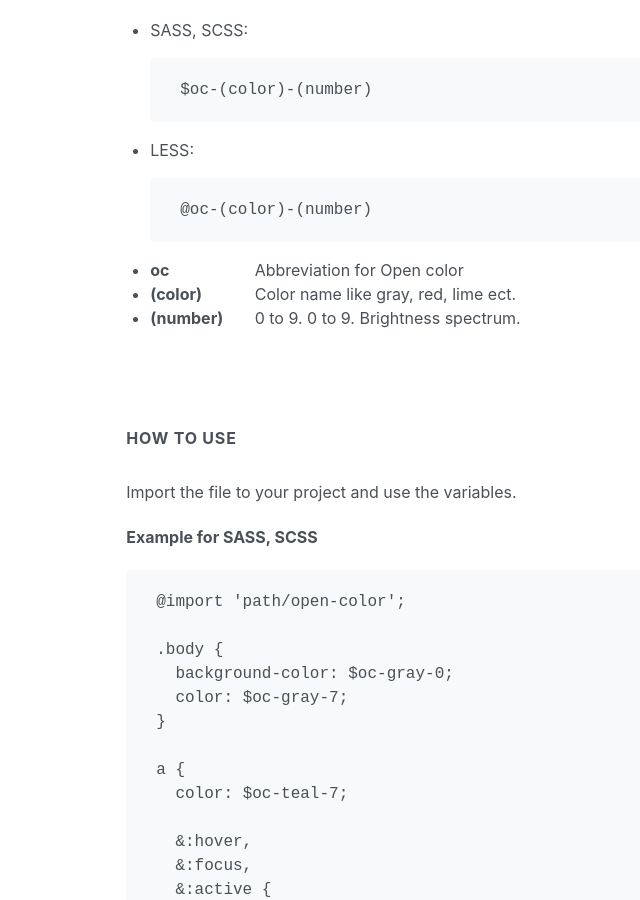
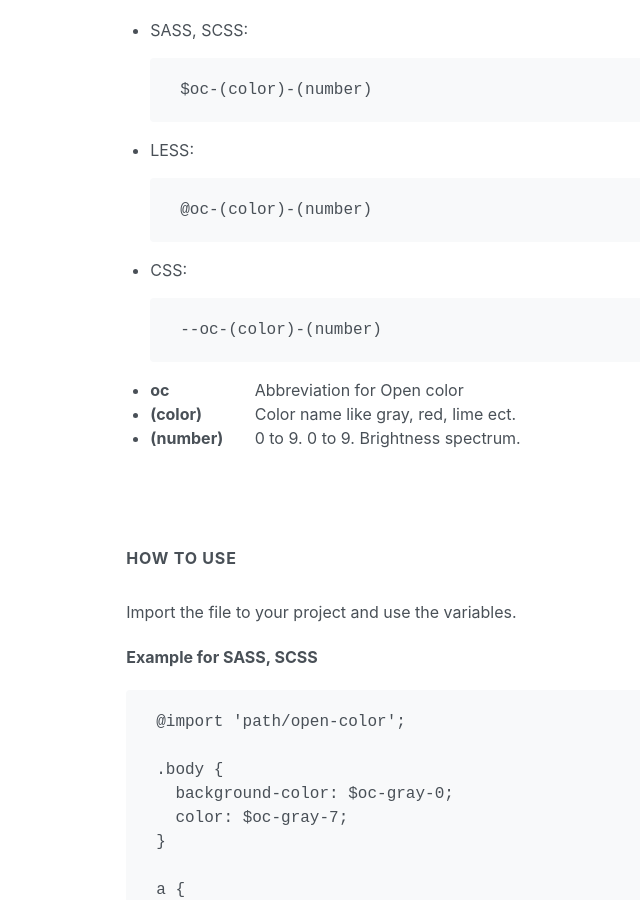
Before and after one commit to yeun/open-color, a Jekyll site: the page built from docs/documents.html, in a window 1280 px wide and 900 px high, scrolled down 903 px. Shown: the whole window, without its empty margins (245-885 px from the left). Built offline with Jekyll 4.4.1, drawn with Linux system fonts in a browser that asks for light colours; nearby versions of some CDN libraries; library files that are not in the unit come from our copies.

Commit message:
added css variable convention

```diff
--- a/docs/documents.html
+++ b/docs/documents.html
@@ -20,6 +20,7 @@ layout: default
     <ul>
       <li>SASS, SCSS: {% highlight scss %}$oc-(color)-(number){% endhighlight %}</li>
       <li>LESS: {% highlight less %}@oc-(color)-(number){% endhighlight %}</li>
+      <li>CSS: {% highlight css %}--oc-(color)-(number){% endhighlight %}</li>
     </ul>
     <ul>
       <li>
```
